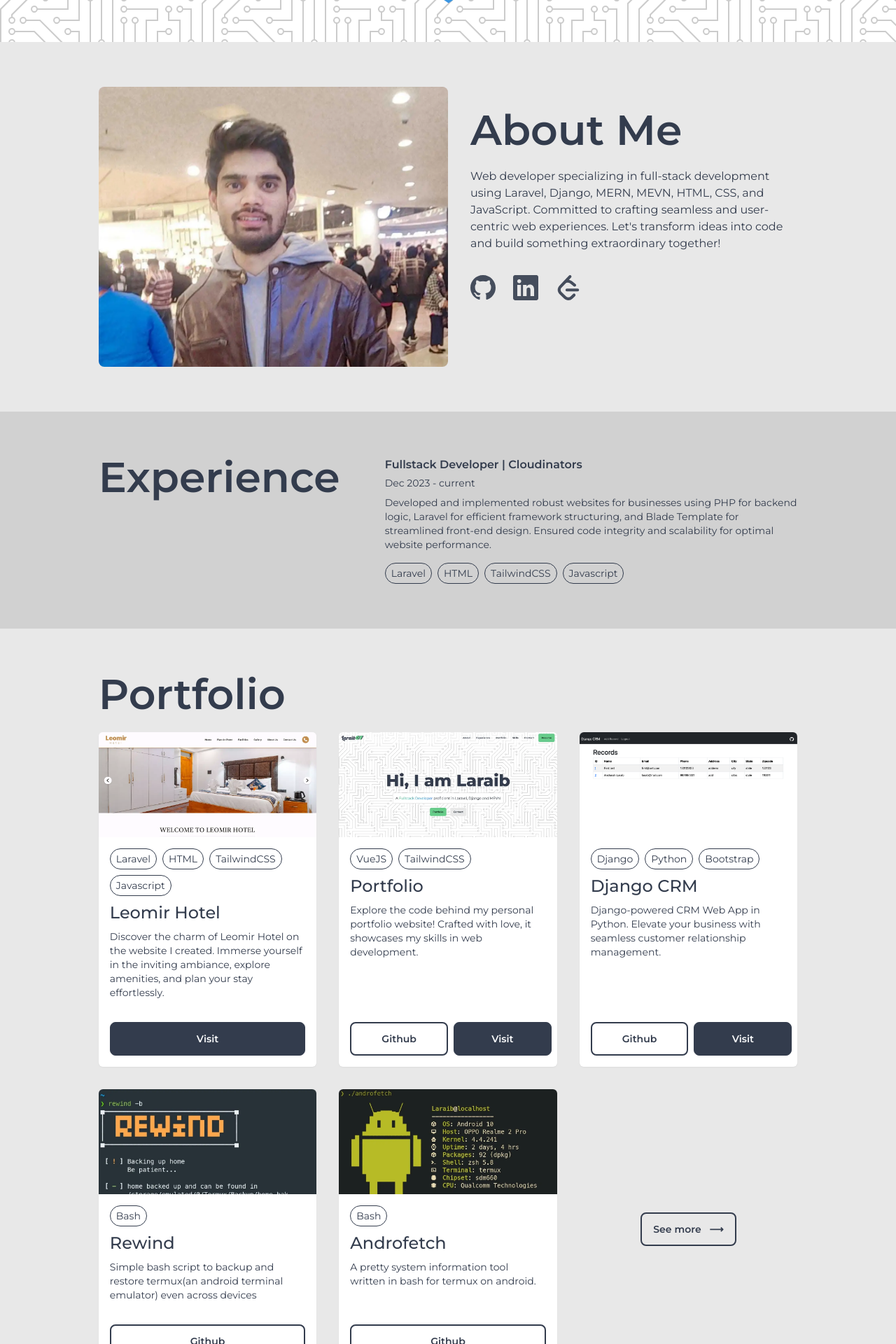
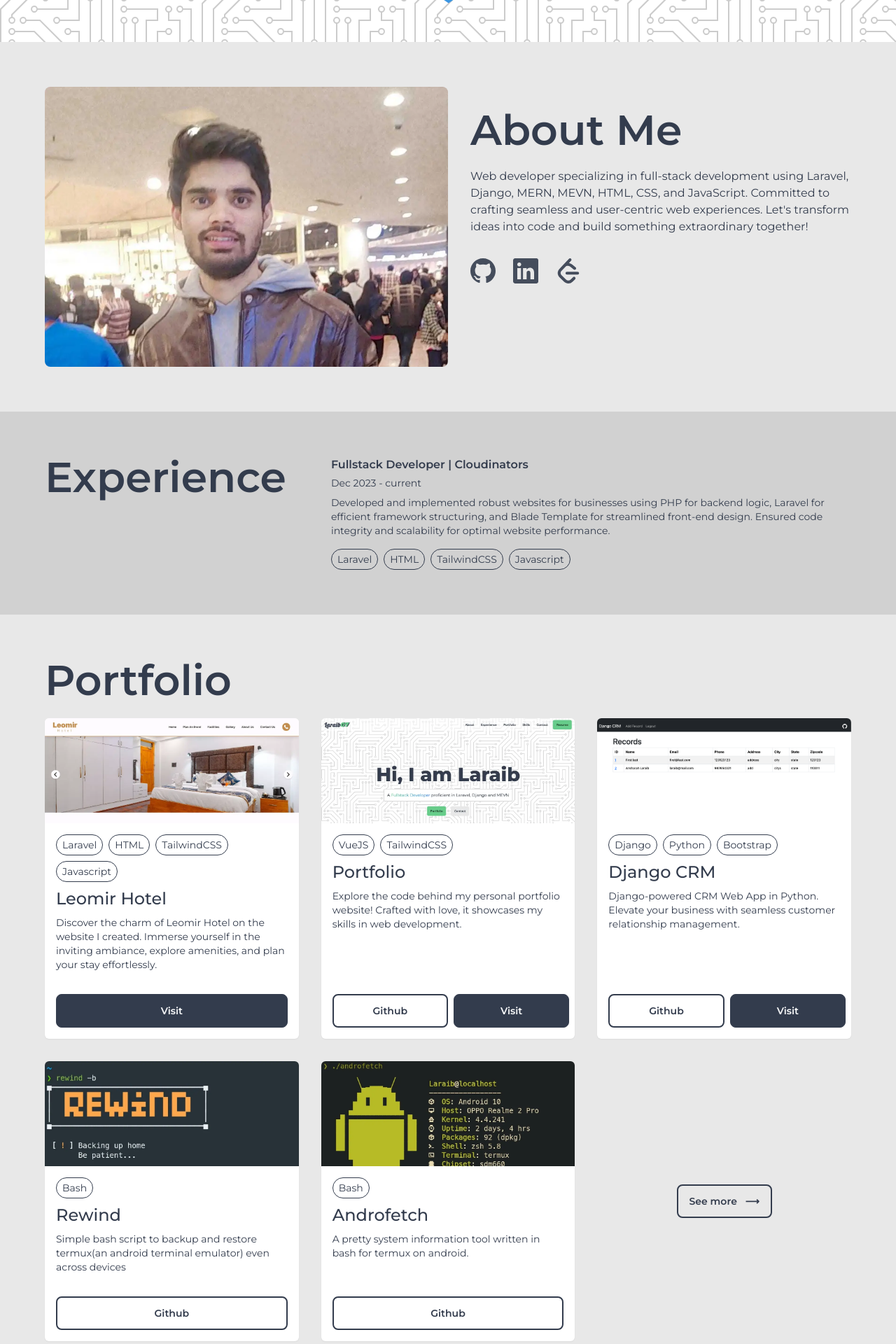
Before and after one commit to laraib07/portfolio, a Vue app: page / in a window 1280 px wide. Shown: the part 740-2660 px from the top of the page at 70% size. Built offline with nearby package versions, Linux system fonts and the light colour scheme; no server answers.

Commit message:
update width of sections on large screens

```diff
--- a/src/partials/About.vue
+++ b/src/partials/About.vue
@@ -6,7 +6,7 @@ import Leetcode from "../components/icons/Leetcode.vue";
 
 <template>
   <section id="about" class="w-full px-4 py-16 bg-base-200">
-    <div class="flex flex-col mx-auto max-w-screen-xl lg:flex-row lg:w-4/5">
+    <div class="flex flex-col mx-auto max-w-screen-xl lg:flex-row lg:w-[90vw]">
       <div
         class="w-full max-h-[400px] bg-neutral-700 rounded-lg overflow-hidden lg:w-1/2"
       >
--- a/src/partials/Contact.vue
+++ b/src/partials/Contact.vue
@@ -67,7 +67,7 @@ function submitForm(event) {
 
 <template>
   <section id="contact" class="w-full px-4 py-16 bg-base-200">
-    <div class="mx-auto max-w-screen-xl lg:w-4/5">
+    <div class="mx-auto max-w-screen-xl lg:w-[90vw]">
       <h1 class="text-4xl font-semibold sm:text-6xl">Contact</h1>
       <div class="flex flex-col pt-6 gap-8 md:flex-row">
         <div class="w-full md:w-1/2">
--- a/src/partials/Experience.vue
+++ b/src/partials/Experience.vue
@@ -11,7 +11,7 @@ defineProps({
 
 <template>
   <section id="experience" class="w-full px-4 py-16 bg-base-300">
-    <div class="flex flex-col mx-auto max-w-screen-xl lg:flex-row lg:w-4/5">
+    <div class="flex flex-col mx-auto max-w-screen-xl lg:flex-row lg:w-[90vw]">
       <h1 class="inline text-4xl font-semibold sm:text-6xl pr-8">Experience</h1>
       <div class="flex flex-col pt-6 lg:pl-8 lg:w-3/4 lg:pt-0">
         <ExperienceItem v-for="exp of experience" :experience="exp" />
--- a/src/partials/Portfolio.vue
+++ b/src/partials/Portfolio.vue
@@ -11,7 +11,7 @@ defineProps({
 
 <template>
   <section id="portfolio" class="w-full px-4 py-16 bg-base-200">
-    <div class="mx-auto max-w-screen-xl lg:w-4/5">
+    <div class="mx-auto max-w-screen-xl lg:w-[90vw]">
       <h1 class="text-4xl font-semibold sm:text-6xl">Portfolio</h1>
       <div class="grid grid-cols-1 gap-8 pt-6 sm:grid-cols-2 lg:grid-cols-3">
         <ProjectItem v-for="project of projects" :project="project" />
--- a/src/partials/Skills.vue
+++ b/src/partials/Skills.vue
@@ -9,7 +9,7 @@ defineProps({
 
 <template>
   <section id="skills" class="w-full px-4 py-16 bg-base-300">
-    <div class="mx-auto max-w-screen-xl lg:w-4/5">
+    <div class="mx-auto max-w-screen-xl lg:w-[90vw]">
       <h1 class="text-4xl font-semibold sm:text-6xl">Skills</h1>
 
       <template v-for="skill of skills" :key="skill.title">
```
